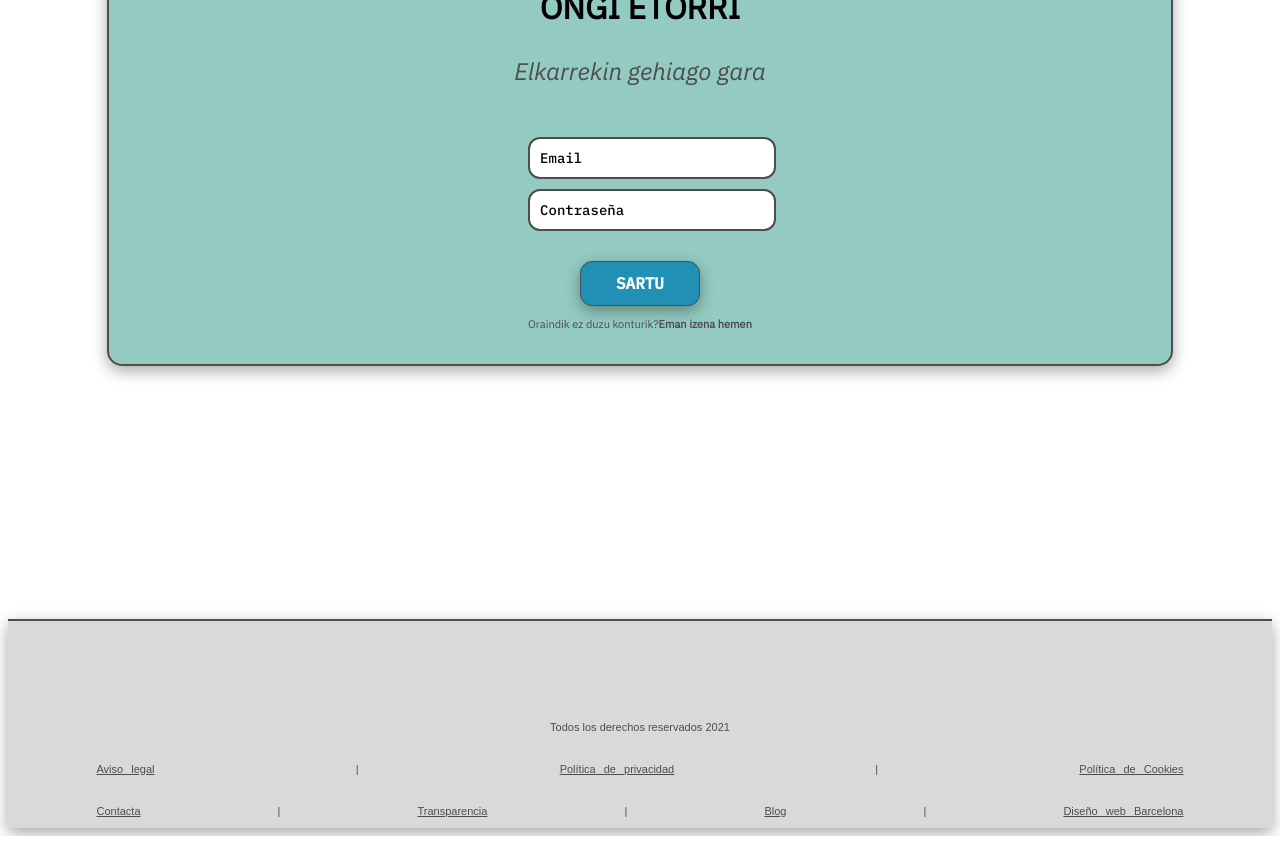
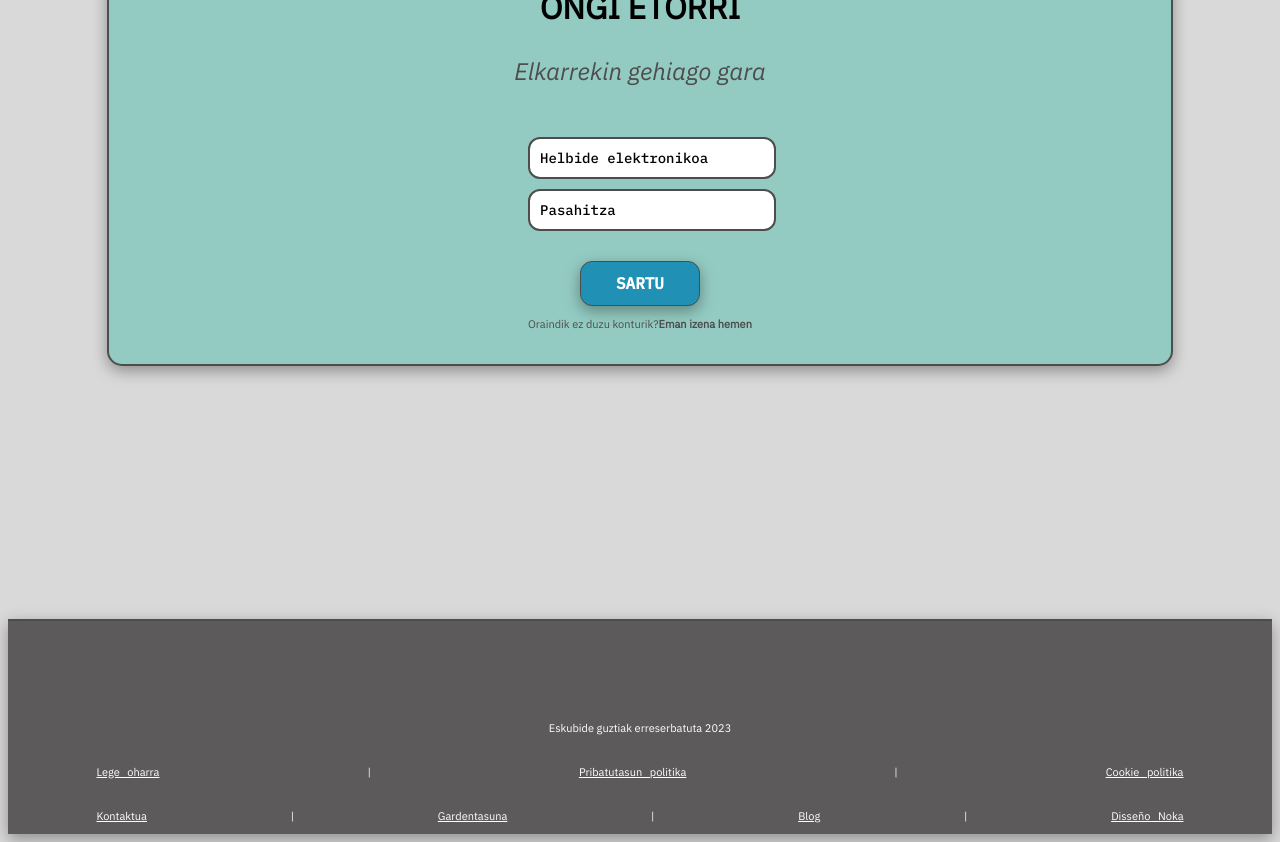
Before and after one commit to AmaiaAbaroa/NOKA_React_Laravel, a React (Vite) app in the folder Noka-FrontEnd/: page /login in a window 1280 px wide. Shown: the part 880-1722 px from the top of the page. Built offline with nearby package versions, Linux system fonts and the light colour scheme.

Commit message:
Text translated to basque & css styles modified

```diff
--- a/Noka-FrontEnd/src/components/atoms/ButtonAtom/buttonAtom.css
+++ b/Noka-FrontEnd/src/components/atoms/ButtonAtom/buttonAtom.css
@@ -39,6 +39,7 @@
     color:#2091B5
 }
 .white {
+    margin-bottom: 15%;
     background-color: #4D4D4D;
     color: #ffffff;
 }
--- a/Noka-FrontEnd/src/components/atoms/FooterAtom/FooterAtom.jsx
+++ b/Noka-FrontEnd/src/components/atoms/FooterAtom/FooterAtom.jsx
@@ -1,7 +1,7 @@
 import PropTypes from 'prop-types';
 import { Link } from "react-router-dom";
 import "./footerAtom.css";
-import logoLight from '../../../assets/img/Logo_fondo_claro.png';
+import logoDark from '../../../assets/img/Logo_fondo_oscuro.png';
 
 
 const FooterAtom = ({logo}) => {
@@ -9,24 +9,24 @@ const FooterAtom = ({logo}) => {
   return (
     <>
          <footer className='footer_container'>
-            <Link className="link_decoration" to='/'><img className={logo ? "footer_logo_img" : "footer_logo_img_none"} src={logoLight} alt="Logo Noka" /></Link>
+            <Link className="link_decoration" to='/'><img className={logo ? "footer_logo_img" : "footer_logo_img_none"} src={logoDark} alt="Logo Noka" /></Link>
                 <div className="footer_text_container">
-                    <p className="footer_text">Todos los derechos reservados 2021</p>
+                    <p className="footer_text">Eskubide guztiak erreserbatuta 2023</p>
                     <div className="footer_links">
-                        <a href="#">Aviso legal     </a>
+                        <a href="#">Lege oharra </a>
                         <p>|</p>
-                        <a href="#">Política de privacidad</a>
+                        <a href="#">Pribatutasun politika</a>
                         <p>|</p>
-                        <a href="#">Política de Cookies</a>
+                        <a href="#">Cookie politika</a>
                     </div>
                     <div className="footer_links">
-                        <a href="#"> Contacta</a>
+                        <a href="#">Kontaktua</a>
                         <p>|</p>
-                        <a href="#">Transparencia</a>
+                        <a href="#">Gardentasuna</a>
                         <p>|</p>
                         <a href="#">Blog</a>
                         <p>|</p>
-                        <a href="#">Diseño web Barcelona</a>
+                        <a href="#">Disseño Noka</a>
                     </div>
                 </div>
         </footer>
--- a/Noka-FrontEnd/src/components/atoms/FooterAtom/footerAtom.css
+++ b/Noka-FrontEnd/src/components/atoms/FooterAtom/footerAtom.css
@@ -7,8 +7,8 @@
     bottom: 0;
     width: 100%;
     margin-top: 30px;
-    background-color: #D9D9D9;
-    color: #5C5A5A;
+    background-color: #5C5A5A;
+    color: #FFFFFF;
     border-top: 2px solid #4D4D4D ;
     box-shadow: rgba(0, 0, 0, 0.35) 0px 05px 15px;
 }
@@ -17,8 +17,8 @@
     display: flex;
     flex-direction: column;
     justify-content: center;
-    color: #4D4D4D;
-    font-family: sans-serif;
+    color: #FFFFFF;
+    font-family: 'IBM Plex Sans', sans-serif;
     font-size: 11px;
     margin: 7% 7% 0 7%;
     width: 86%;
@@ -36,8 +36,8 @@
 
 .footer_text_container a{
     text-decoration: underline;
-    color: #4D4D4D;
-    font-family: sans-serif;
+    color: #FFFFFF;
+    font-family: 'IBM Plex Sans', sans-serif;
 }
 
 .footer_text{
--- a/Noka-FrontEnd/src/index.css
+++ b/Noka-FrontEnd/src/index.css
@@ -2,4 +2,5 @@ body{
   font-family: 'IBM Plex Mono', monospace;
   font-family: 'IBM Plex Sans', sans-serif;
   font-family: 'Lato', sans-serif;
+  background-color: #D9D9D9;
 }
--- a/Noka-FrontEnd/src/pages/Login/Login.jsx
+++ b/Noka-FrontEnd/src/pages/Login/Login.jsx
@@ -77,7 +77,7 @@ const Login = () => {
                 type="email"
                 id="email"
                 name="email"
-                placeholder="Email"
+                placeholder="Helbide elektronikoa"
                 required
               />
               {emailError && <p className="login_text_error">{emailError}</p>}
@@ -87,7 +87,7 @@ const Login = () => {
                 type="password"
                 id="password"
                 name="password"
-                placeholder="Contraseña"
+                placeholder="Pasahitza"
                 required
               />
               {passwordError && (
--- a/Noka-FrontEnd/src/pages/Register/Register.jsx
+++ b/Noka-FrontEnd/src/pages/Register/Register.jsx
@@ -90,7 +90,7 @@ const RegistroUsuario = () => {
                 type="text"
                 name="name"
                 id="name"
-                placeholder="Nombre"
+                placeholder="Izena"
                 required
               />
               {nameError && <p className="register_text_error"> {nameError}</p>}
@@ -100,7 +100,7 @@ const RegistroUsuario = () => {
                 type="email"
                 name="email"
                 id="email"
-                placeholder="name@company.com"
+                placeholder="Helbide elektronikoa"
                 required
               />
               {emailError && <p className="register_text_error">{emailError}</p>}
--- a/Noka-FrontEnd/src/pages/SignInSucces/SignInSuccessPage.jsx
+++ b/Noka-FrontEnd/src/pages/SignInSucces/SignInSuccessPage.jsx
@@ -18,7 +18,7 @@ export default function SignInSuccessPage() {
         subnavbar_subtitle={true}
       />
       <main id="success_container">
-        <h1 id="success_welcome">¡Zure eskaera bidalita izan da!</h1>
+        <h1 id="success_welcome">Zure eskaera bidali da!</h1>
         <div id="success_img_container">
           <img src={signInSuccess} alt="" />
         </div>
```
